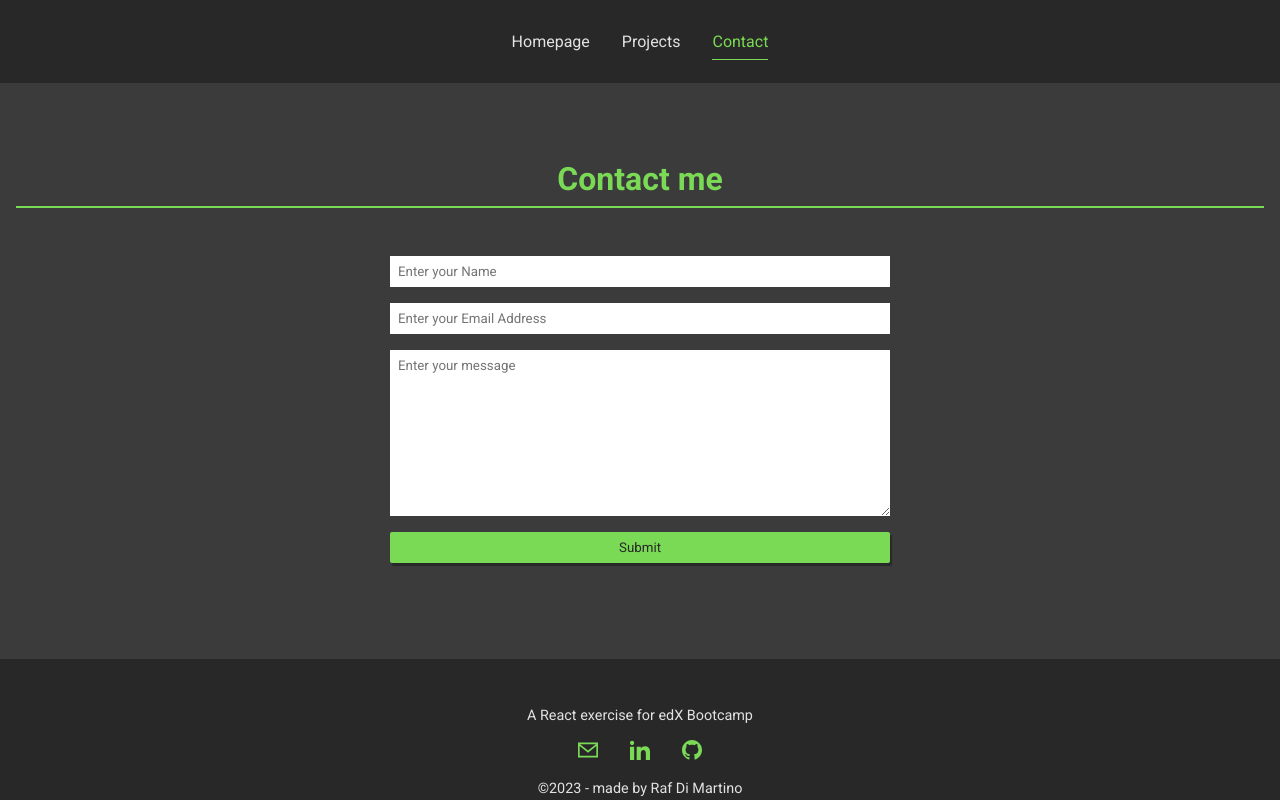
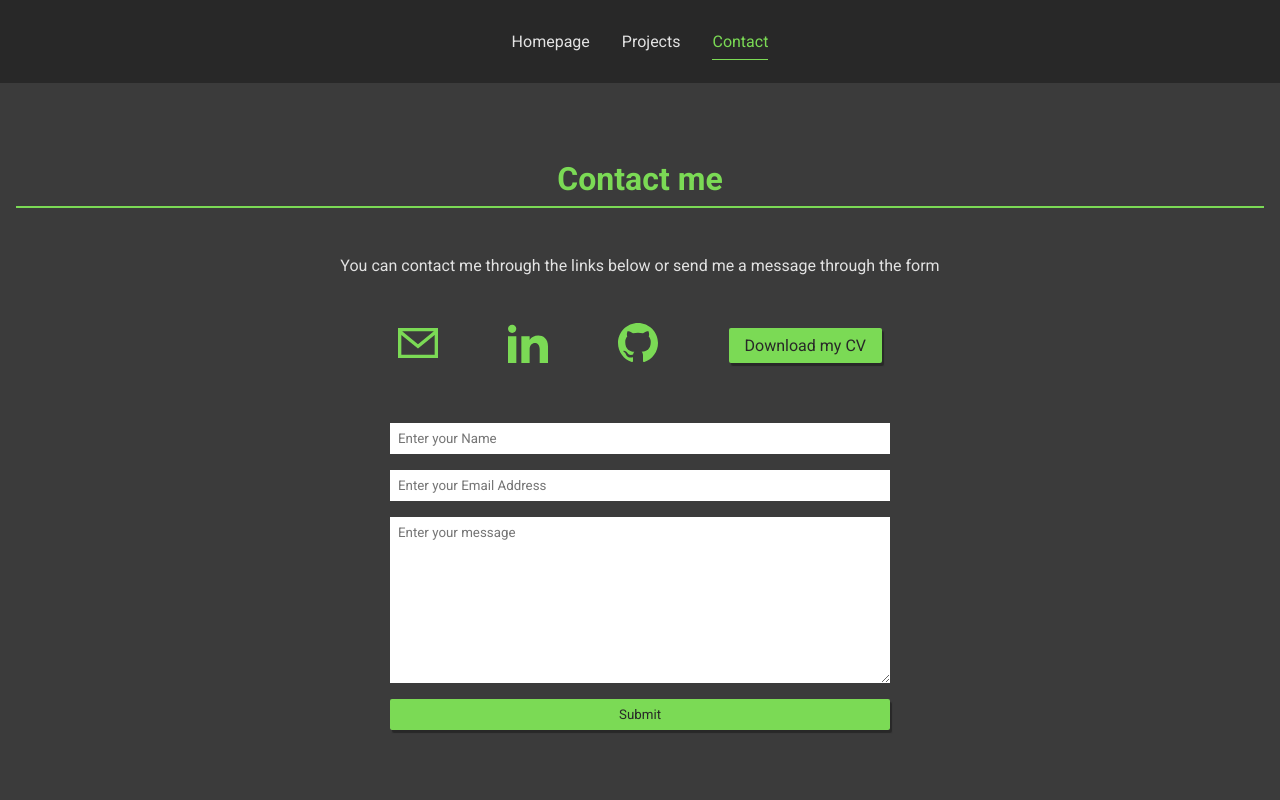
Before and after one commit to RafDiMartino/module-13-challenge-react-portfolio, a React (Create React App) app: page /#/contact in a window 1280 px wide. Shown: the top 800 px of the page. Built offline with nearby package versions, Linux system fonts and the light colour scheme.

Commit message:
adding social-media component

```diff
--- /dev/null
+++ b/src/components/SocialMedia/SocialMedia.css
@@ -0,0 +1,18 @@
+.social-media-wrapper {
+    width: 100%;
+    display: flex;
+    justify-content: space-between;
+    align-items: center;
+    transition: all 1s ease-in-out;
+    flex-wrap: wrap;
+}
+
+.social-media-wrapper  a{
+    margin: .5rem;
+    transition: all .3s ease-in-out;
+
+}
+
+.social-media-wrapper  a:hover:not(:last-child){
+    transform: scale(1.2);
+}
--- /dev/null
+++ b/src/components/SocialMedia/SocialMedia.js
@@ -0,0 +1,29 @@
+import React from 'react'
+import "./SocialMedia.css"
+import CV from "../../assets/docs/raffaele-di-martino-cv.pdf"
+
+
+function SocialMedia() {
+    return (
+        <div className='social-media-wrapper'>
+            <a href="mailto:r.dimartino.uk@gmail.com" target="_blank" rel="noopener noreferrer" aria-label="link to the email">
+                <svg fill="var(--color-primary)" xmlns="http://www.w3.org/2000/svg" width="40" height="40" viewBox="0 0 24 24">
+                    <path d="M0 3v18h24v-18h-24zm21.518 2l-9.518 7.713-9.518-7.713h19.036zm-19.518 14v-11.817l10 8.104 10-8.104v11.817h-20z" />
+                </svg>
+            </a>
+            <a href="https://www.linkedin.com/in/raffaele-di-martino/" target="_blank" rel="noopener noreferrer" aria-label="link to linkedin">
+                <svg fill="var(--color-primary)" xmlns="http://www.w3.org/2000/svg" width="40" height="40" viewBox="0 0 24 24">
+                    <path d="M4.98 3.5c0 1.381-1.11 2.5-2.48 2.5s-2.48-1.119-2.48-2.5c0-1.38 1.11-2.5 2.48-2.5s2.48 1.12 2.48 2.5zm.02 4.5h-5v16h5v-16zm7.982 0h-4.968v16h4.969v-8.399c0-4.67 6.029-5.052 6.029 0v8.399h4.988v-10.131c0-7.88-8.922-7.593-11.018-3.714v-2.155z" />
+                </svg>
+            </a>
+            <a href="https://github.com/RafDiMartino" target="_blank" aria-label="link to Github" rel="noopener noreferrer">
+                <svg fill="var(--color-primary)" xmlns="http://www.w3.org/2000/svg" width="40" height="40" viewBox="0 0 24 24">
+                    <path d="M12 0c-6.626 0-12 5.373-12 12 0 5.302 3.438 9.8 8.207 11.387.599.111.793-.261.793-.577v-2.234c-3.338.726-4.033-1.416-4.033-1.416-.546-1.387-1.333-1.756-1.333-1.756-1.089-.745.083-.729.083-.729 1.205.084 1.839 1.237 1.839 1.237 1.07 1.834 2.807 1.304 3.492.997.107-.775.418-1.305.762-1.604-2.665-.305-5.467-1.334-5.467-5.931 0-1.311.469-2.381 1.236-3.221-.124-.303-.535-1.524.117-3.176 0 0 1.008-.322 3.301 1.23.957-.266 1.983-.399 3.003-.404 1.02.005 2.047.138 3.006.404 2.291-1.552 3.297-1.23 3.297-1.23.653 1.653.242 2.874.118 3.176.77.84 1.235 1.911 1.235 3.221 0 4.609-2.807 5.624-5.479 5.921.43.372.823 1.102.823 2.222v3.293c0 .319.192.694.801.576 4.765-1.589 8.199-6.086 8.199-11.386 0-6.627-5.373-12-12-12z" />
+                </svg>
+            </a>
+            <a className='button' href={CV} target="_blank" rel="noreferrer">Download my CV</a>
+        </div>
+    )
+}
+
+export default SocialMedia
--- a/src/pages/Contact.css
+++ b/src/pages/Contact.css
@@ -27,6 +27,20 @@
     margin-bottom: 3rem;
 }
 
+.contact-container p{
+margin-bottom: 1.5rem;
+}
+
+.social-media {
+    display: flex;
+    flex-direction: column;
+    justify-content: center;
+    align-items: center;
+    margin: 1rem 0 3rem 0;
+    width: 100%;
+    max-width:  500px;
+}
+
 .form-wrapper {
     width: 100%;
     max-width:  500px;
--- a/src/pages/Contact.js
+++ b/src/pages/Contact.js
@@ -1,12 +1,17 @@
 import React from 'react'
 import ContactForm from '../components/ContactForm/ContactForm'
 import "./Contact.css"
+import SocialMedia from '../components/SocialMedia/SocialMedia'
 
 function Contact() {
   return (
     <div className='contact-container'>
       <div className='contact-wrapper'>
         <h2>Contact me</h2>
+        <p>You can contact me through the links below or send me a message through the form</p>
+        <div className='social-media'>
+          <SocialMedia />
+        </div>
         <div className='form-wrapper'>
           <ContactForm />
         </div>
```
Also changed, not shown: 1 other file (tests, documents, lock files or other folders).
